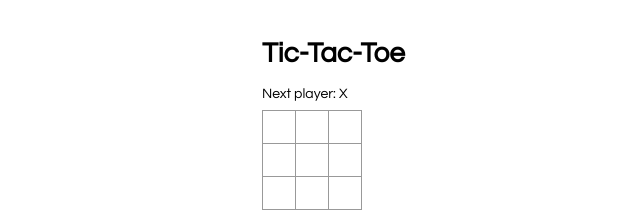
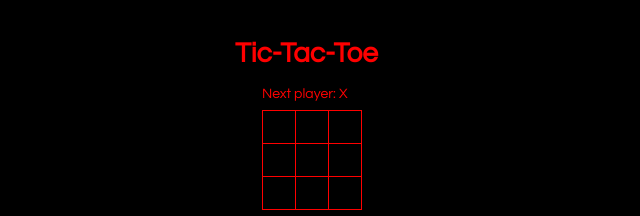
Before and after one commit to alexkaufman06/tic-tac-toe, a React app: page / in a window 1280 px wide. Shown: the whole page, without its empty margins (192-832 px from the left). Built offline with nearby package versions, Linux system fonts and the light colour scheme.

Commit message:
Add style updates, store history, and refactor

```diff
--- a/src/index.css
+++ b/src/index.css
@@ -1,6 +1,8 @@
 body {
   font: 14px "Century Gothic", Futura, sans-serif;
   margin: 20px;
+  color: red;
+  background-color: #000;
 }
 
 ol, ul {
@@ -19,11 +21,13 @@ ol, ul {
 
 .title-text {
   text-align: center;
+  margin-left: -27px;
 }
 
 .square {
-  background: #fff;
-  border: 1px solid #999;
+  background: #000;
+  color: red;
+  border: 1px solid red;
   float: left;
   font-size: 24px;
   font-weight: bold;
--- a/src/index.js
+++ b/src/index.js
@@ -10,51 +10,19 @@ function Square(props) {
   );
 }
 
-/* I used a constructor here to set the initial state.
-   We have to call super when defining the constructor
-   of a subclass. */
 class Board extends React.Component {
-  constructor() {
-    super();
-    this.state = {
-      squares: Array(9).fill(null),
-      xIsNext: true,
-    };
-  }
-
-  handleClick(i) {
-    const squares = this.state.squares.slice();
-    if (calculateWinner(squares) || squares[i]) {
-      return;
-    }
-    squares[i] = this.state.xIsNext ? 'X' : 'O';
-    this.setState({
-      squares: squares,
-      xIsNext: !this.state.xIsNext,
-    });
-  }
-
   renderSquare(i) {
     return (
       <Square
-        value={this.state.squares[i]}
-        onClick={() => this.handleClick(i)}
+        value={this.props.squares[i]}
+        onClick={() => this.props.onClick(i)}
         />
     );
   }
 
   render() {
-    const winner = calculateWinner(this.state.squares);
-    let status;
-    if (winner) {
-      status = 'Winner: ' + winner;
-    } else {
-      status = 'Next player: ' + (this.state.xIsNext ? 'X' : 'O');
-    }
-
     return (
       <div>
-        <div className="status">{status}</div>
         <div className="board-row">
           {this.renderSquare(0)}
           {this.renderSquare(1)}
@@ -75,18 +43,61 @@ class Board extends React.Component {
   }
 }
 
+/* I used a constructor here to set the initial state.
+   We have to call super when defining the constructor
+   of a subclass in React. */
 class Game extends React.Component {
+  constructor() {
+    super();
+    this.state = {
+      history: [{
+        squares: Array(9).fill(null),
+      }],
+      xIsNext: true,
+    };
+  }
+
+  handleClick(i) {
+    const history = this.state.history;
+    const current = history[history.length - 1];
+    const squares = current.squares.slice();
+    if (calculateWinner(squares) || squares[i]) {
+      return;
+    }
+    squares[i] = this.state.xIsNext ? 'X' : 'O';
+    this.setState({
+      history: history.concat([{
+        squares: squares
+      }]),
+      xIsNext: !this.state.xIsNext,
+    });
+  }
+
   render() {
+    const history = this.state.history;
+    const current = history[history.length - 1];
+    const winner = calculateWinner(current.squares);
+
+    let status;
+    if (winner) {
+      status = 'Winner: ' + winner;
+    } else {
+      status = 'Next player: ' + (this.state.xIsNext ? 'X' : 'O');
+    }
+
     return (
       <div className="game">
         <div className="game-board">
           <div>
             <h1 className="title-text">Tic-Tac-Toe</h1>
+            <div className="status">{status}</div>
           </div>
-          <Board />
+          <Board
+            squares={current.squares}
+            onClick={(i) => this.handleClick(i)}
+          />
         </div>
         <div className="game-info">
-          <div>{/* status */}</div>
           <ol>{/* TODO */}</ol>
         </div>
       </div>
@@ -113,7 +124,7 @@ function calculateWinner(squares) {
     [2,4,6],
   ];
   for (let i = 0; i < lines.length; i++) {
-    const [a, b, c] = lines [i];
+    const [a, b, c] = lines[i];
     if (squares[a] && squares[a] === squares[b] && squares[a] === squares[c]) {
       return squares[a]
     }
```
